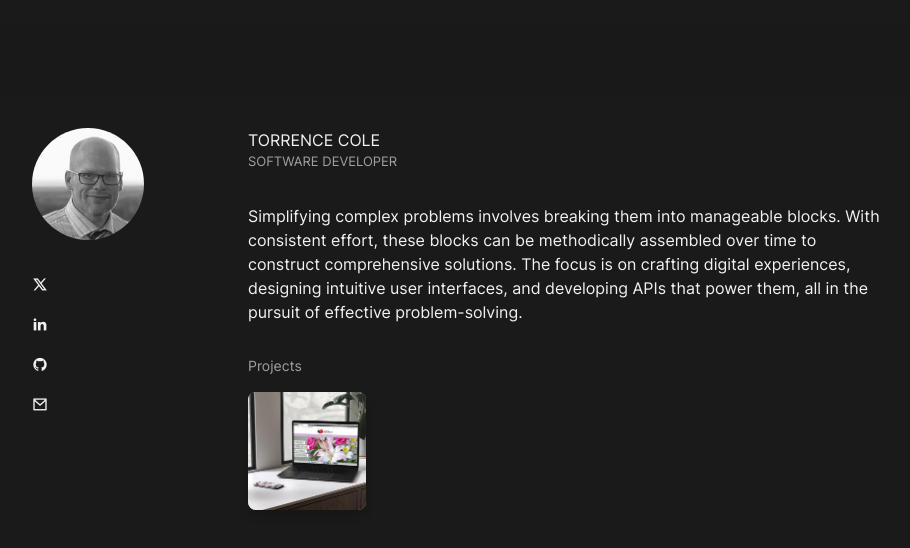
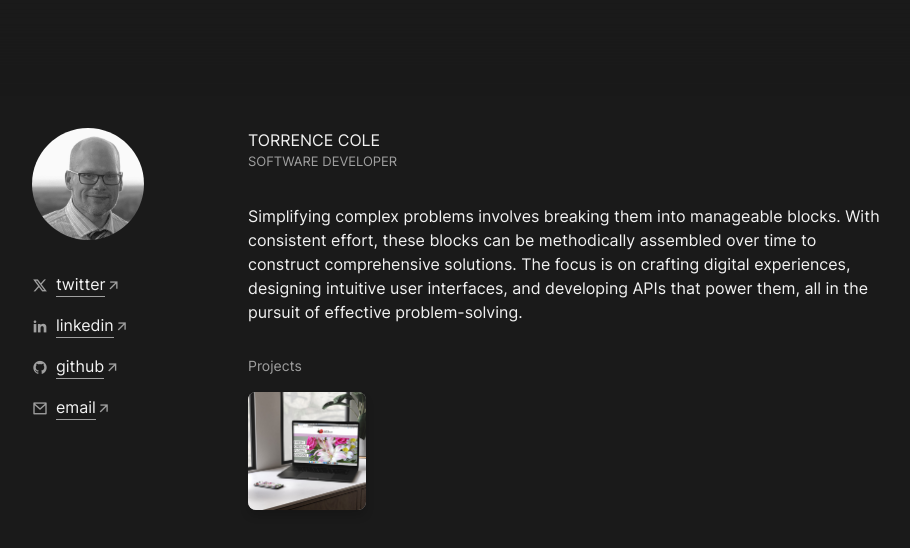
Before and after one commit to trcwrx78/portfolio23, a Next.js app: page / in a window 1280 px wide. Shown: the top 548 px of the page, without its empty margins (72-982 px from the left). Built offline with nearby package versions, Linux system fonts and the light colour scheme.

Commit message:
added social link - adjusted color on icons and links

```diff
--- a/components/Nav.tsx
+++ b/components/Nav.tsx
@@ -1,5 +1,6 @@
 import { FunctionComponent } from 'react';
 import Image from 'next/image';
+import Link from 'next/link';
 
 const Nav: FunctionComponent = () => {
   return (
@@ -13,17 +14,49 @@ const Nav: FunctionComponent = () => {
         />
       </div>
       <ul className='mt-8'>
-        <li className='mb-4'>
-          <i className='ri-twitter-x-line'></i>
+        <li className='mb-4 flex items-center'>
+          <i className='ri-twitter-x-line pr-2 text-fc'></i>
+          <Link
+            href='https://twitter.com/TRC_3'
+            target='_blank'
+            className='border-b border-fc hover:border-text-color pb-[0.005rem]'
+          >
+            twitter
+          </Link>
+          <i className='ri-arrow-right-up-line text-fc'></i>
         </li>
-        <li className='mb-4'>
-          <i className='ri-linkedin-fill'></i>
+        <li className='mb-4 flex items-center'>
+          <i className='ri-linkedin-fill pr-2 text-fc'></i>
+          <Link
+            href='https://www.linkedin.com/in/torrencecole'
+            target='_blank'
+            className='border-b border-fc hover:border-text-color pb-[0.005rem]'
+          >
+            linkedin
+          </Link>
+          <i className='ri-arrow-right-up-line text-fc'></i>
         </li>
-        <li className='mb-4'>
-          <i className='ri-github-fill'></i>
+        <li className='mb-4 flex items-center'>
+          <i className='ri-github-fill pr-2 text-fc'></i>
+          <Link
+            href='https://github.com/trcwrx78'
+            target='_blank'
+            className='border-b border-fc hover:border-text-color pb-[0.005rem]'
+          >
+            github
+          </Link>
+          <i className='ri-arrow-right-up-line text-fc'></i>
         </li>
-        <li className='mb-4'>
-          <i className='ri-mail-line'></i>
+        <li className='mb-4 flex items-center'>
+          <i className='ri-mail-line pr-2 text-fc'></i>
+          <Link
+            href='mailto:trcole@gmail.com'
+            target='_blank'
+            className='border-b border-fc hover:border-text-color pb-[0.005rem]'
+          >
+            email
+          </Link>
+          <i className='ri-arrow-right-up-line text-fc'></i>
         </li>
       </ul>
     </nav>
```
